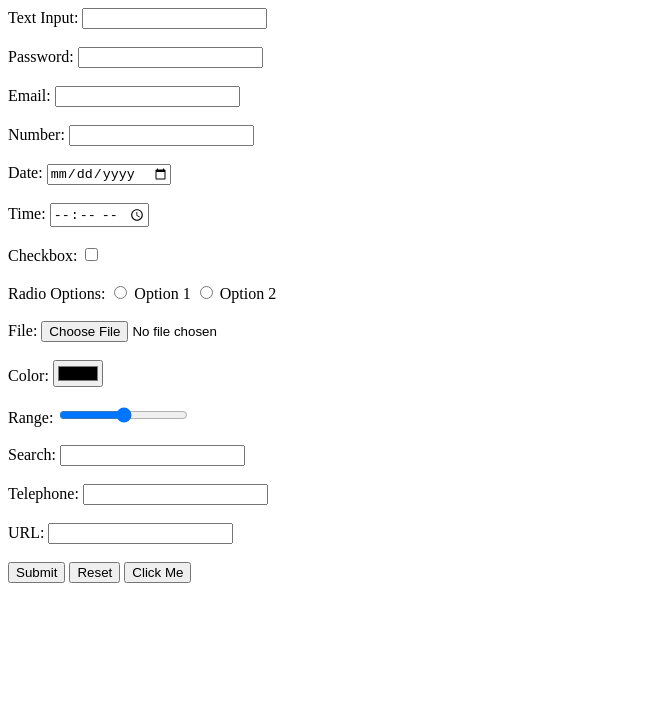
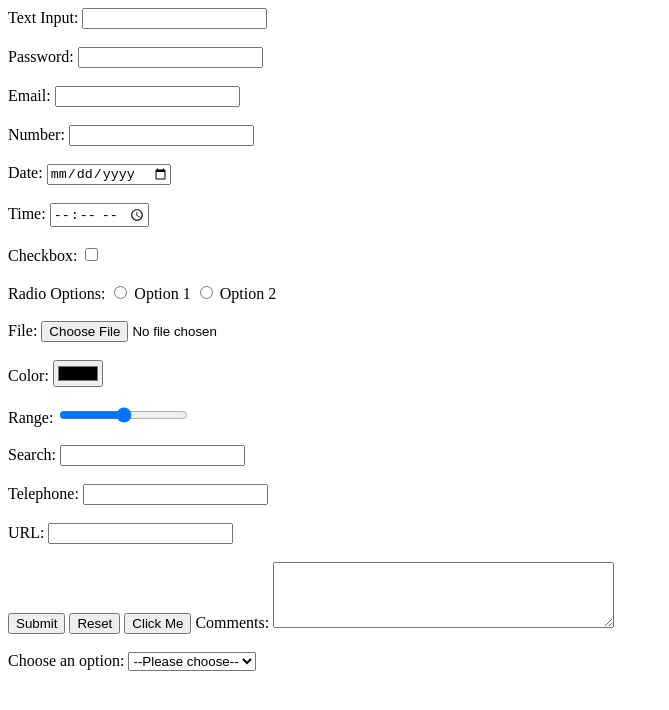
Before and after one commit to ayushsail/Web-Dev, a plain HTML site: page form.html in a window 1280 px wide. Shown: the whole page, without its empty margins (0-669 px from the left). Drawn offline with Linux system fonts and the light colour scheme.

Commit message:
form.html

```diff
--- a/form.html
+++ b/form.html
@@ -12,7 +12,7 @@
 
         <!-- Password Input -->
         <label for="passwordInput">Password:</label>
-        <input type="password" id="passwordInput" name="passwordInput"><br><br>
+        <input type="password" id="passwordInput" name="passwordInput" required ><br><br>
 
         <!-- Email Input -->
         <label for="emailInput">Email:</label>
@@ -74,6 +74,20 @@
         <input type="reset" value="Reset">
         <!-- Button Input -->
         <input type="button" value="Click Me">
+        <!-- Textarea Input -->
+        <label for="textareaInput">Comments:</label>
+        <textarea id="textareaInput" name="textareaInput" rows="4" cols="40"></textarea><br><br>
+
+        <!-- Select Input -->
+        <label for="selectInput">Choose an option:</label>
+        <select id="selectInput" name="selectInput">
+            <option value="">--Please choose--</option>
+            <option value="apple">apple</option>
+            <option value="orange">orange</option>
+            <option value="banana">banana</option>
+        </select><br><br>
+
+
     </form>
 </body>
 </html>
```
